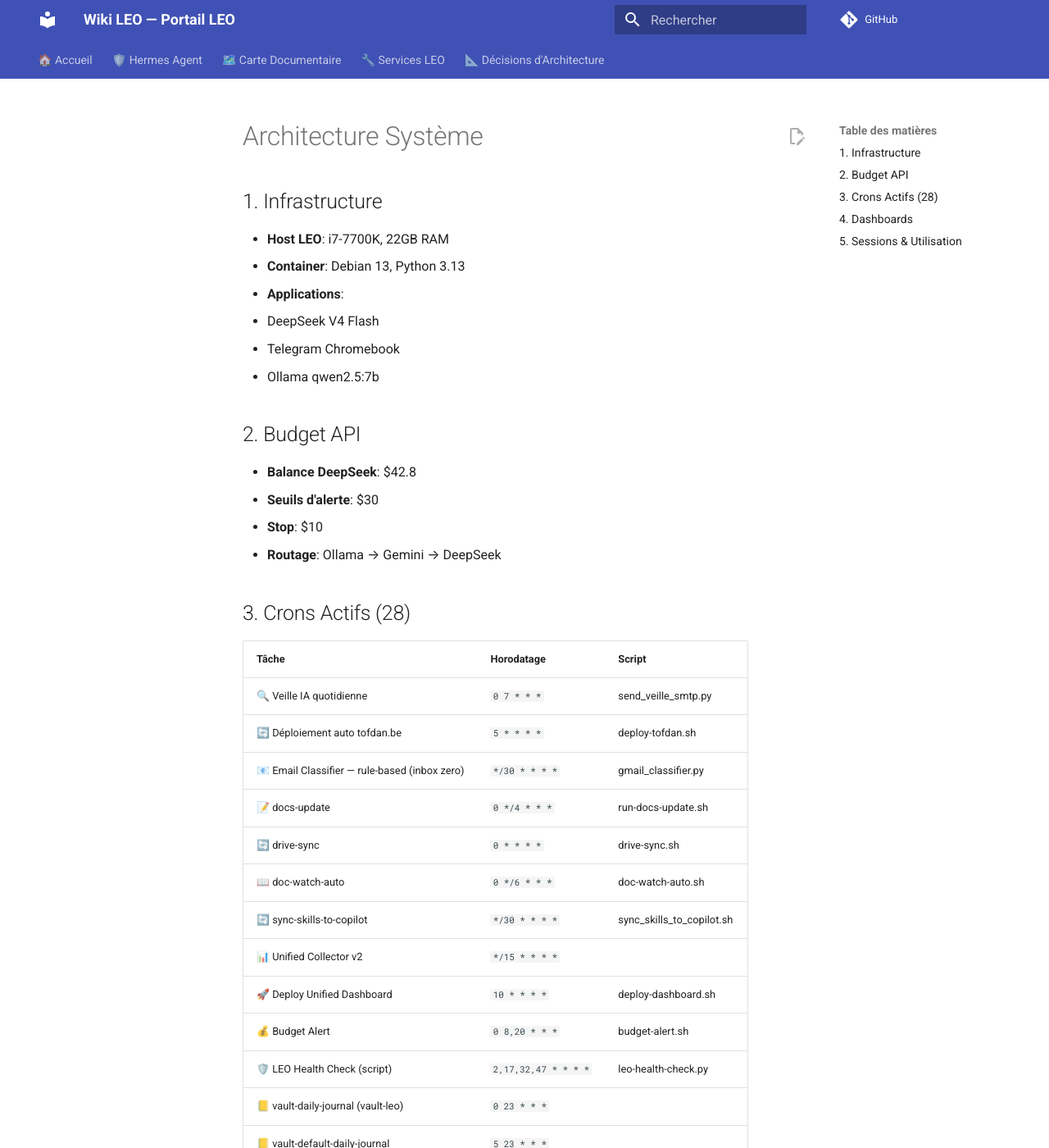
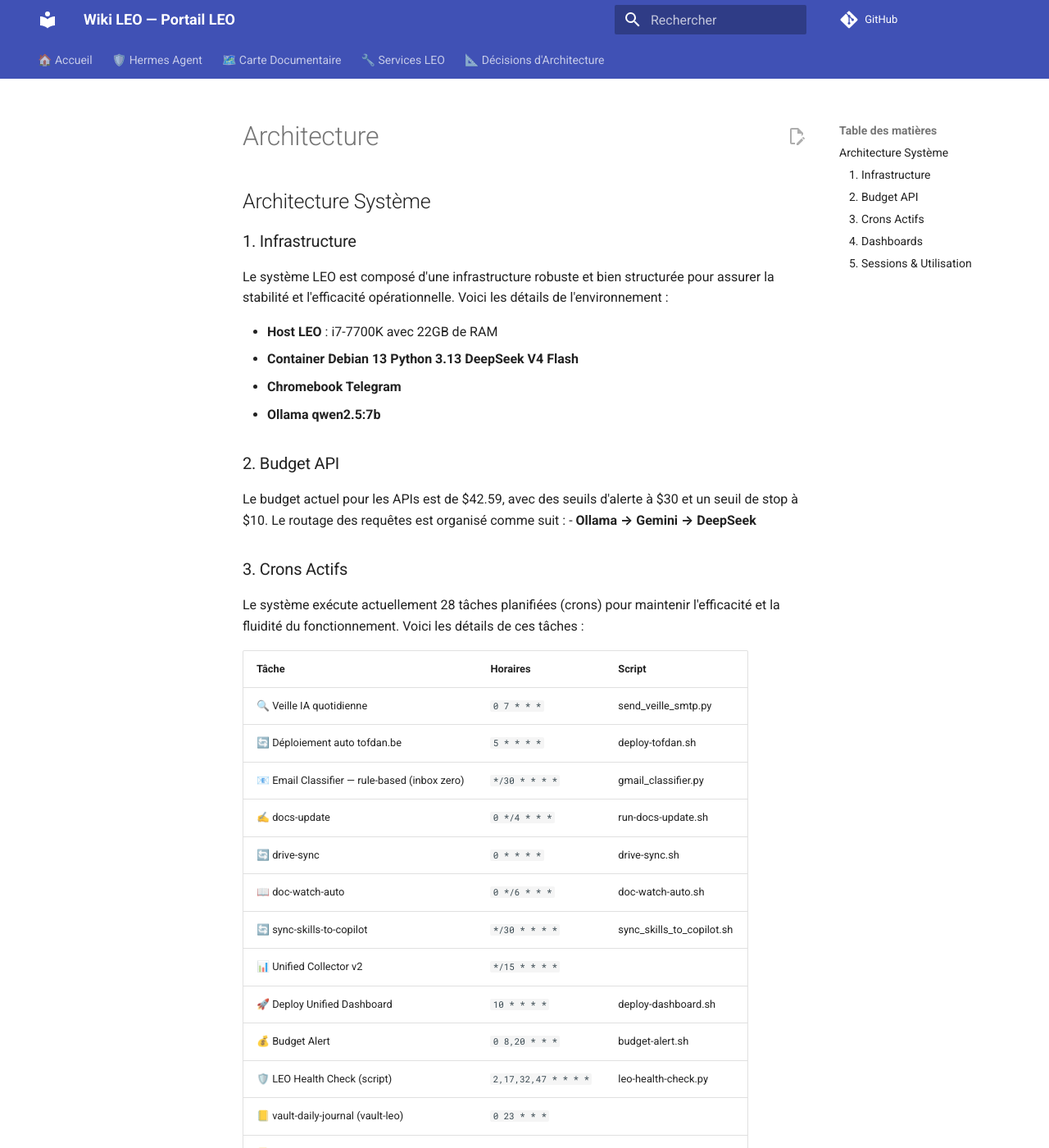
Before and after one commit to christophedanhier-hash/hermes-wiki, an MkDocs documentation site: the page built from docs/hermes/architecture.md, in a window 1280 px wide and 1400 px high. Shown: the whole window at 82% size. Built offline with MkDocs 1.6.1 and Material for MkDocs 9.7.7, drawn with Linux system fonts in a browser that asks for light colours; comment, search, counter and statistics services are not loaded; some of the changed text lies outside the part shown.

```diff
--- a/docs/hermes/architecture.md
+++ b/docs/hermes/architecture.md
@@ -1,26 +1,26 @@
-# Architecture Système
+## Architecture Système
 
-## 1. Infrastructure
-- **Host LEO**: i7-7700K, 22GB RAM
-- **Container**: Debian 13, Python 3.13
-- **Applications**:
-  - DeepSeek V4 Flash
-  - Telegram Chromebook
-  - Ollama qwen2.5:7b
+### 1. Infrastructure
+Le système LEO est composé d'une infrastructure robuste et bien structurée pour assurer la stabilité et l'efficacité opérationnelle. Voici les détails de l'environnement :
 
-## 2. Budget API
-- **Balance DeepSeek**: $42.8
-- **Seuils d'alerte**: $30
-- **Stop**: $10
-- **Routage**: Ollama → Gemini → DeepSeek
+- **Host LEO** : i7-7700K avec 22GB de RAM
+- **Container Debian 13 Python 3.13 DeepSeek V4 Flash**
+- **Chromebook Telegram**
+- **Ollama qwen2.5:7b**
 
-## 3. Crons Actifs (28)
-| **Tâche** | **Horodatage** | **Script** |
+### 2. Budget API
+Le budget actuel pour les APIs est de $42.59, avec des seuils d'alerte à $30 et un seuil de stop à $10. Le routage des requêtes est organisé comme suit :
+- **Ollama → Gemini → DeepSeek**
+
+### 3. Crons Actifs
+Le système exécute actuellement 28 tâches planifiées (crons) pour maintenir l'efficacité et la fluidité du fonctionnement. Voici les détails de ces tâches :
+
+| **Tâche** | **Horaires** | **Script** |
 | --- | --- | --- |
 | 🔍 Veille IA quotidienne | `0 7 * * *` | send_veille_smtp.py |
 | 🔄 Déploiement auto tofdan.be | `5 * * * *` | deploy-tofdan.sh |
 | 📧 Email Classifier — rule-based (inbox zero) | `*/30 * * * *` | gmail_classifier.py |
-| 📝 docs-update | `0 */4 * * *` | run-docs-update.sh |
+| ✍️ docs-update | `0 */4 * * *` | run-docs-update.sh |
 | 🔄 drive-sync | `0 * * * *` | drive-sync.sh |
 | 📖 doc-watch-auto | `0 */6 * * *` | doc-watch-auto.sh |
 | 🔄 sync-skills-to-copilot | `*/30 * * * *` | sync_skills_to_copilot.sh |
@@ -33,13 +33,21 @@
 | 🔧 LEO Maintenance quotidienne | `0 3 * * *` | leo-daily-maintenance.py |
 | 💾 LEO Backup quotidien → GDrive (script) | `0 6 * * *` |
 
-## 4. Dashboards
+### 4. Dashboards
+Le système utilise plusieurs dashboards pour surveiller et gérer les opérations en temps réel :
+
 - **crons**
 - **github**
 - **machines**
 - **wiki**
 
-## 5. Sessions & Utilisation
-- **Total sessions**: 1441
-- **Total messages**: 23317
-- **Telegram**: 15 sessions
+### 5. Sessions & Utilisation
+Les sessions et l'utilisation du système sont suivies de près pour garantir la performance optimale. Voici un aperçu des statistiques :
+
+- **Total sessions** : 1457
+- **Total messages** : 23469
+- **Telegram sessions** : 15
+
+La taille de la base de données est actuellement de 181.2 MB.
+
+Ce tableau offre une vue d'ensemble de l'architecture système, des tâches planifiées et du suivi des opérations pour assurer un fonctionnement efficace et sécurisé.
```
Also changed, not shown: docs/hermes/changelog.md (+5 -7 lines).
